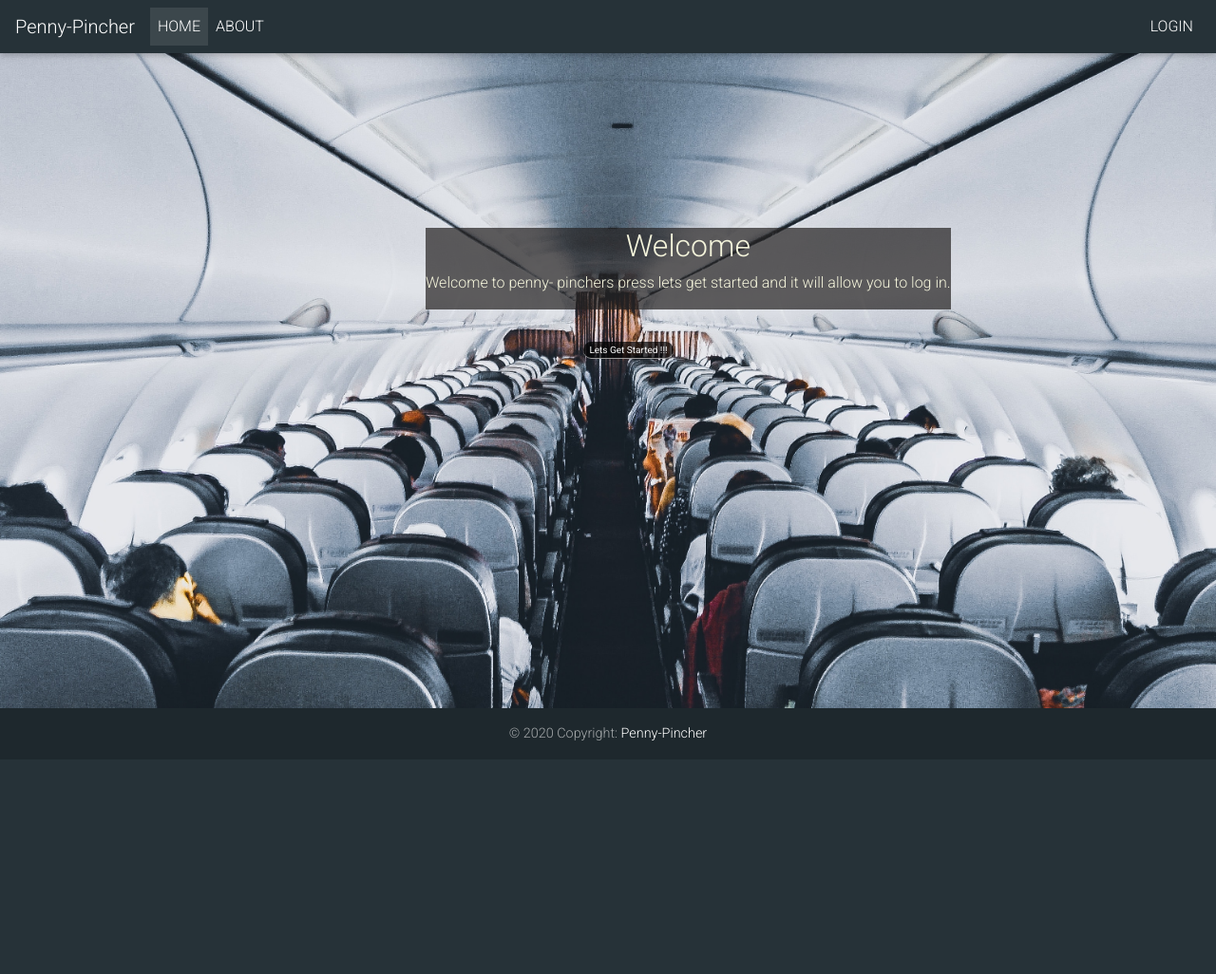
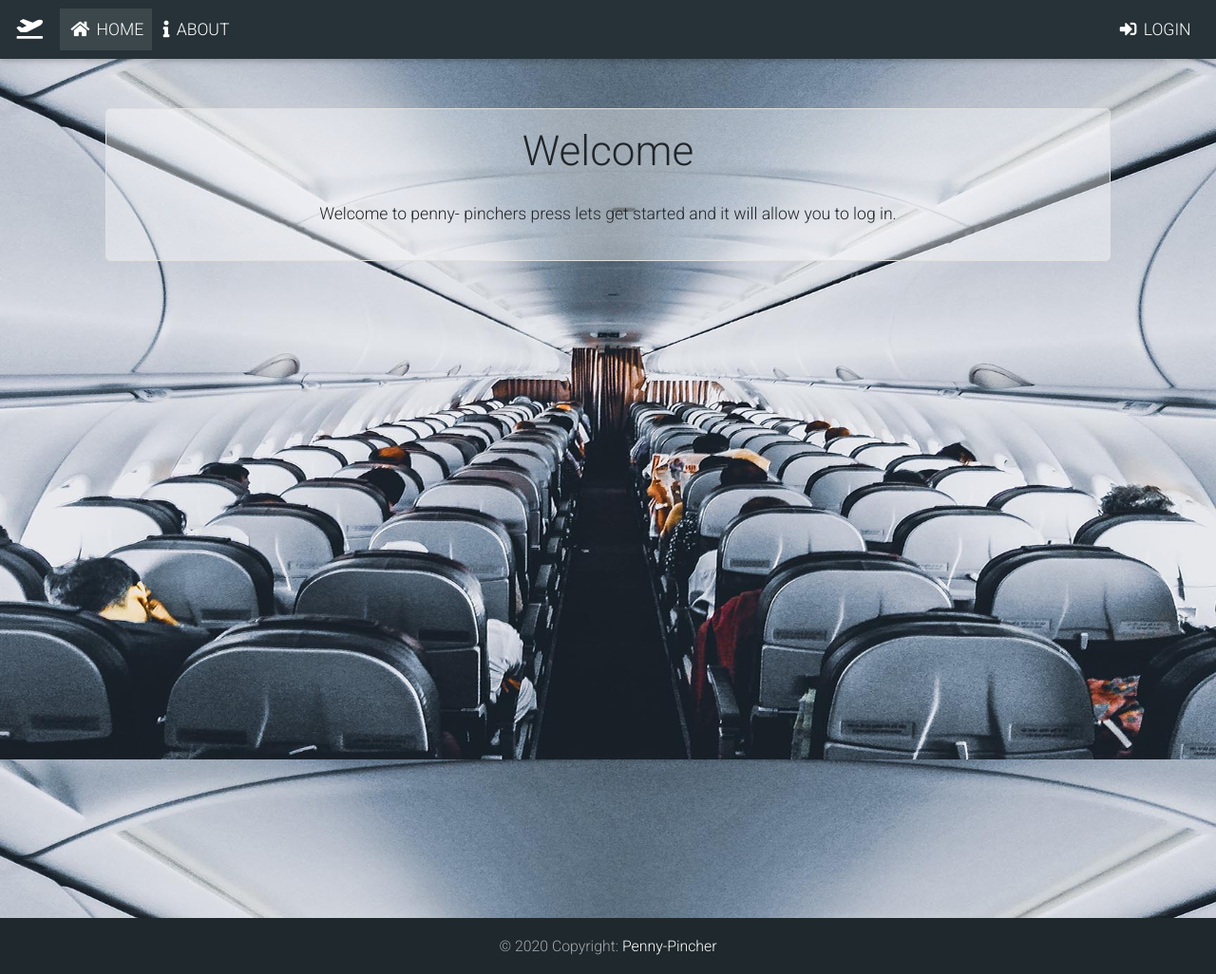
Before and after one commit to 401n1-midterm/penny-pincher, a Django app: page / in a window 1280 px wide. Shown: the whole page at 95% size. Before the commit the page ends 780 px from the top, so only its background shows below. Run offline with Django 3.2, Linux system fonts and the light colour scheme; some libraries are stand-ins or nearby versions.

Commit message:
styling consistency - all pages brought to the same styling

```diff
--- a/templates/base.html
+++ b/templates/base.html
@@ -34,7 +34,7 @@
   <!-- Nav Bar -->
   {% include 'partials/_navbar.html' %}
 
-  <main role="main" class="container mb-5 mt-5">
+  <main role="main" class="container mb-5 mt-5 vh-100">
     <!-- Alerts -->
     {% include 'partials/_alerts.html' %}
 
--- a/templates/partials/_footer.html
+++ b/templates/partials/_footer.html
@@ -1,5 +1,5 @@
 <!-- Footer -->
-<footer class="page-footer font-small fixed-bottom special-color-dark">
+<footer class="page-footer font-small special-color-dark">
 
   <!-- Copyright -->
   <div class="footer-copyright text-center py-3">© 2020 Copyright:
--- a/templates/partials/_navbar.html
+++ b/templates/partials/_navbar.html
@@ -1,6 +1,6 @@
 <!--Navbar -->
 <nav class="mb-1 navbar navbar-expand-lg navbar-dark primary-color special-color-dark">
-  <a class="navbar-brand" href="{% url 'home' %}">Penny-Pincher</a>
+  <a class="navbar-brand" href="{% url 'home' %}"><i class="fas fa-plane-departure"></i></a>
   <button class="navbar-toggler" type="button" data-toggle="collapse" data-target="#navbarSupportedContent-555"
     aria-controls="navbarSupportedContent-555" aria-expanded="false" aria-label="Toggle navigation">
     <span class="navbar-toggler-icon"></span>
@@ -12,7 +12,7 @@
           active
         {% endif %}
       ">
-        <a class="nav-link" href="{% url 'home' %}">HOME
+        <a class="nav-link" href="{% url 'home' %}"><i class="fas fa-home"></i> HOME
           <span class="sr-only">(current)</span>
         </a>
       </li>
@@ -22,7 +22,7 @@
             active
           {% endif %}
         ">
-          <a class="nav-link" href="{% url 'search' %}">SEARCH
+          <a class="nav-link" href="{% url 'search' %}"><i class="fas fa-search"></i> SEARCH
             <span class="sr-only">(current)</span>
           </a>
         </li>
@@ -32,7 +32,7 @@
             active
           {% endif %}
         ">
-          <a class="nav-link" href="{% url 'history' %}">HISTORY
+          <a class="nav-link" href="{% url 'history' %}"><i class="fas fa-history"></i> HISTORY
             <span class="sr-only">(current)</span>
           </a>
         </li>
@@ -43,7 +43,7 @@
           active
         {% endif %}
       ">
-        <a class="nav-link" href="{% url 'about' %}">ABOUT
+        <a class="nav-link" href="{% url 'about' %}"><i class="fas fa-info"></i> ABOUT
           <span class="sr-only">(current)</span>
         </a>
       </li>
@@ -52,18 +52,18 @@
       {% if user.is_authenticated %}
         <li class="nav-item">
           <a class="nav-link" href="{% url 'profile' %}">
-            PROFILE
+            <i class="far fa-user"></i> PROFILE
           </a>
         </li>
         <li class="nav-item">
           <a class="nav-link" href="{% url 'logout' %}">
-            LOGOUT
+            <i class="fas fa-sign-out-alt"></i> LOGOUT
           </a>
         </li>
       {% else %}
         <li class="nav-item">
           <a class="nav-link" href="{% url 'login' %}">
-            LOGIN
+            <i class="fas fa-sign-in-alt"></i> LOGIN
           </a>
         </li>
       {% endif %}
--- a/templates/ticket_search/about.html
+++ b/templates/ticket_search/about.html
@@ -3,6 +3,8 @@
 
 
 {% block content %}
+<h1 class="content text-center mb-4">About us</h1>
+
 
 <!-- Card deck -->
 <div class="card-deck">
@@ -50,7 +52,7 @@
       <!--Title-->
       <h4 class="card-title">Joseph Lee</h4>
       <!--Text-->
-      <p class="card-text">Lorem ipsum dolor sit amet, consectetur adipiscing elit, sed do eiusmod tempor incididunt ut labore et dolore magna aliqua. Ut enim ad minim veniam, quis nostrud exercitation ullamco laboris nisi ut aliquip ex ea commodo consequat. Duis aute irure dolor in reprehenderit in voluptate velit esse cillum dolore eu fugiat nulla pariatur. Excepteur sint occaecat cupidatat non proident, sunt in culpa qui officia deserunt mollit anim id est laborum.</p>
+      <p class="card-text text-justify">Lorem ipsum dolor sit amet, consectetur adipiscing elit, sed do eiusmod tempor incididunt ut labore et dolore magna aliqua. Ut enim ad minim veniam, quis nostrud exercitation ullamco laboris nisi ut aliquip ex ea commodo consequat. Duis aute irure dolor in reprehenderit in voluptate velit esse cillum dolore eu fugiat nulla pariatur. Excepteur sint occaecat cupidatat non proident, sunt in culpa qui officia deserunt mollit anim id est laborum.</p>
 
     </div>
 
@@ -75,7 +77,7 @@
       <!--Title-->
       <h4 class="card-title">Chuck Li Villalobos</h4>
       <!--Text-->
-      <p class="card-text">Lorem ipsum dolor sit amet, consectetur adipiscing elit, sed do eiusmod tempor incididunt ut labore et dolore magna aliqua. Ut enim ad minim veniam, quis nostrud exercitation ullamco laboris nisi ut aliquip ex ea commodo consequat. Duis aute irure dolor in reprehenderit in voluptate velit esse cillum dolore eu fugiat nulla pariatur. Excepteur sint occaecat cupidatat non proident, sunt in culpa qui officia deserunt mollit anim id est laborum.</p>
+      <p class="card-text text-justify">Lorem ipsum dolor sit amet, consectetur adipiscing elit, sed do eiusmod tempor incididunt ut labore et dolore magna aliqua. Ut enim ad minim veniam, quis nostrud exercitation ullamco laboris nisi ut aliquip ex ea commodo consequat. Duis aute irure dolor in reprehenderit in voluptate velit esse cillum dolore eu fugiat nulla pariatur. Excepteur sint occaecat cupidatat non proident, sunt in culpa qui officia deserunt mollit anim id est laborum.</p>
 
     </div>
 
--- a/templates/ticket_search/history.html
+++ b/templates/ticket_search/history.html
@@ -2,10 +2,11 @@
 
 
 {% block content %}
-  <h1>History</h1>
+  <h1 class="content text-center mb-4">History</h1>
+
 
   {% if history %}
-  sfdfgdfg
+
     <ul>
       {% for query in history %}
       <li>
--- a/templates/ticket_search/home.html
+++ b/templates/ticket_search/home.html
@@ -1,27 +1,25 @@
 {% extends 'base.html' %}
 {% load static %}
+
+
 {% block link %}
-
 <link rel="stylesheet" href="{% static 'css/home.css' %}">
 {% endblock link %}
+
+
 {% block content %}
 
-  <!-- <h1 class="content">Hello World</h1> -->
+<div class="h-100 v-100">
 
-  <div class="body">
-    <section id="call-to-action" class="call-to-action">
-      <div class="centered-container">
-        <h2 class="heading">Welcome</h2>
-        <p class="paragraph"><span class="text-span-3">Welcome to penny- pinchers press lets get started and it will allow you to log in. </span></p>
+    <div class="white-background d-flex align-items-center justify-content-center border border-light p-3 m-4" >
+      <div>
+          <h1 class="content text-center mb-4">Welcome</h1>
+
+        <p>Welcome to penny- pinchers press lets get started and it will allow you to log in.</p>
       </div>
-      <button class='button'>Lets Get Started !!!</button>
-    </section>
+    </div>
+
+</div>
 
 
-  </div>
-
 {% endblock content %}
-
-{% block script %}
-<script src="https://cdnjs.cloudflare.com/ajax/libs/placeholders/3.0.2/placeholders.min.js"></script>
-{% endblock script %}
--- a/templates/ticket_search/results.html
+++ b/templates/ticket_search/results.html
@@ -1,8 +1,7 @@
 {% extends 'base.html' %}
 
 {% block content %}
-
-  <h1 class="content text-center">results</h1>
+  <h1 class="content text-center mb-4">Search results</h1>
 
   {% if results %}
     {% for result in results %}
--- a/templates/ticket_search/wait.html
+++ b/templates/ticket_search/wait.html
@@ -2,8 +2,9 @@
 {% load static %}
 
 {% block content %}
-  <h1>Wait...</h1>
-  <h3 id="info">The search takes some time (usually within 1..2 minutes). When the search is complete you will be redirected to the results page, please do not refresh the page. We will check if the results are ready in <span id="count">30</span> seconds</h3>
+  <h1 class="content text-center mb-4">Wait</h1>
+
+  <h3 id="info">The search takes some time (usually about 1-2 minutes). When the search is complete you will be redirected to the results page, please do not refresh the page. We will check if the results are ready in <span id="count">30</span> seconds</h3>
 {% endblock content %}
 
 
--- a/ticket_search/static/css/home.css
+++ b/ticket_search/static/css/home.css
@@ -1,41 +1,22 @@
 body {
+  /* Location of the image */
   background-image: url("../img/home-background.jpg");
 
-  /* Full height */
-  height: 695px;
+  /* Background image is centered vertically and horizontally at all times */
+  background-position: center center;
 
-  /* Center and scale the image nicely */
-  background-position: center;
+  /* Background image doesn't tile */
   background-repeat: no-repeat;
+
+  /* Background image is fixed in the viewport so that it doesn't move when
+     the content's height is greater than the image's height */
+  background-attachment: fixed;
+
+  /* This is what makes the background image rescale based
+     on the container's size */
   background-size: cover;
+
+  /* Set a background color that will be displayed
+     while the background image is loading */
+  background-color: #464646;
 }
-.call-to-action {
-  display: inline-block;
-  color: beige;
-}
-.centered-container {
-  position:absolute;
-  left:35%;
-  top:30%;
-  background:rgba(36, 34, 34, 0.7);
-}
-.button{
-  display: inline-block;
-  position:absolute;
-  left:48%;
-  top:45%;
-  font-size: 10px;
-  cursor: pointer;
-  text-align: center;
-  text-decoration: none;
-  outline: none;
-  color: #fff;
-  background-color: rgba(0, 0, 0, 0.7);
-  border: none;
-  border-radius: 10px;
-  box-shadow: 0 1px #999;
-}
-
-.heading{
-  text-align: center;
-}
--- a/ticket_search/static/css/style.css
+++ b/ticket_search/static/css/style.css
@@ -0,0 +1,16 @@
+html {
+  font-size: 1.1rem;
+}
+
+body {
+  background-color: #f5f5f5;
+}
+
+main {
+  padding-bottom: 200px;
+}
+
+.white-background {
+  background-color: rgba(255, 255, 255, 0.4);
+  border-radius: 5px;
+}
```
Also changed, not shown: templates/ticket_search/search.html (+7 -6 lines), templates/users/login.html (+7 -3 lines), templates/users/logout.html (+12 -2 lines), templates/users/profile.html (+6 -3 lines), templates/users/register.html (+7 -3 lines), ticket_search/static/js/search_wait.js (+15 -15 lines), ticket_search/static/img/home-background.jpg.
